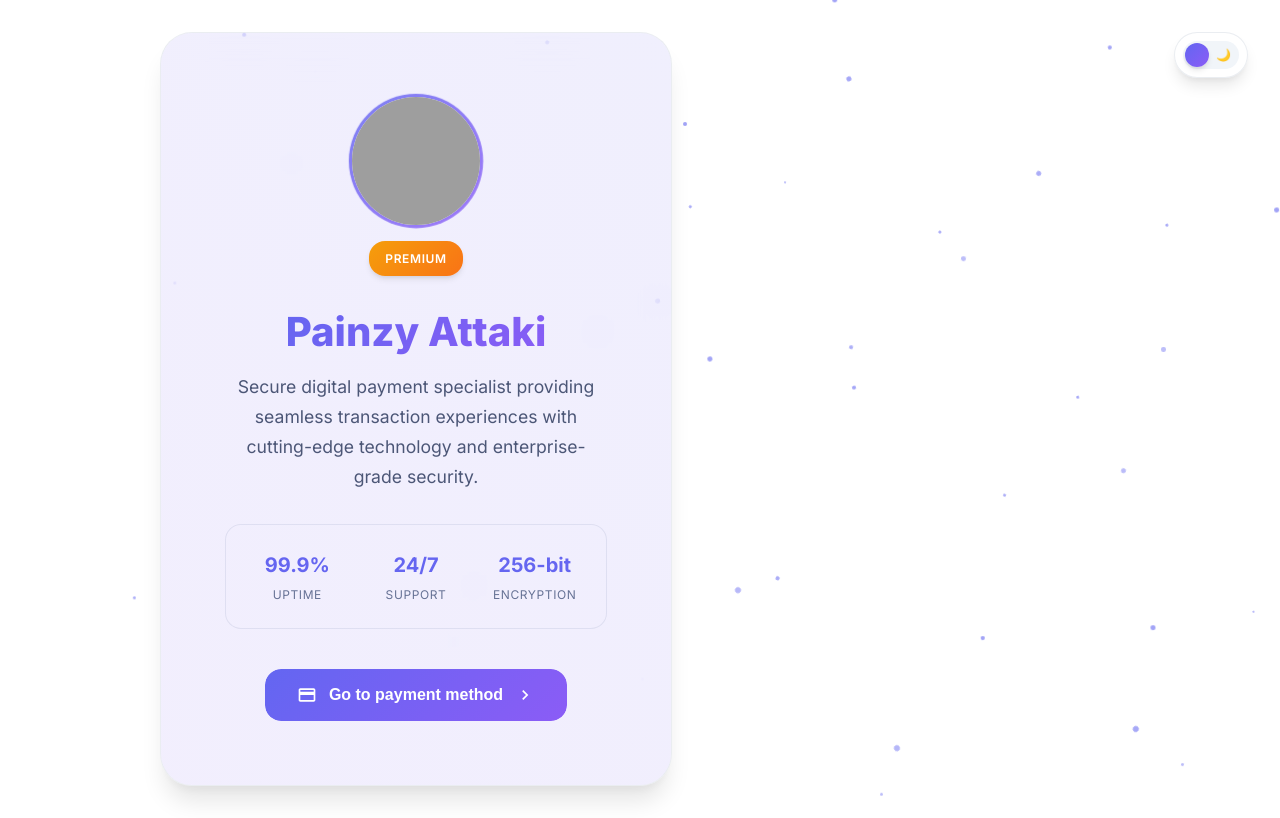
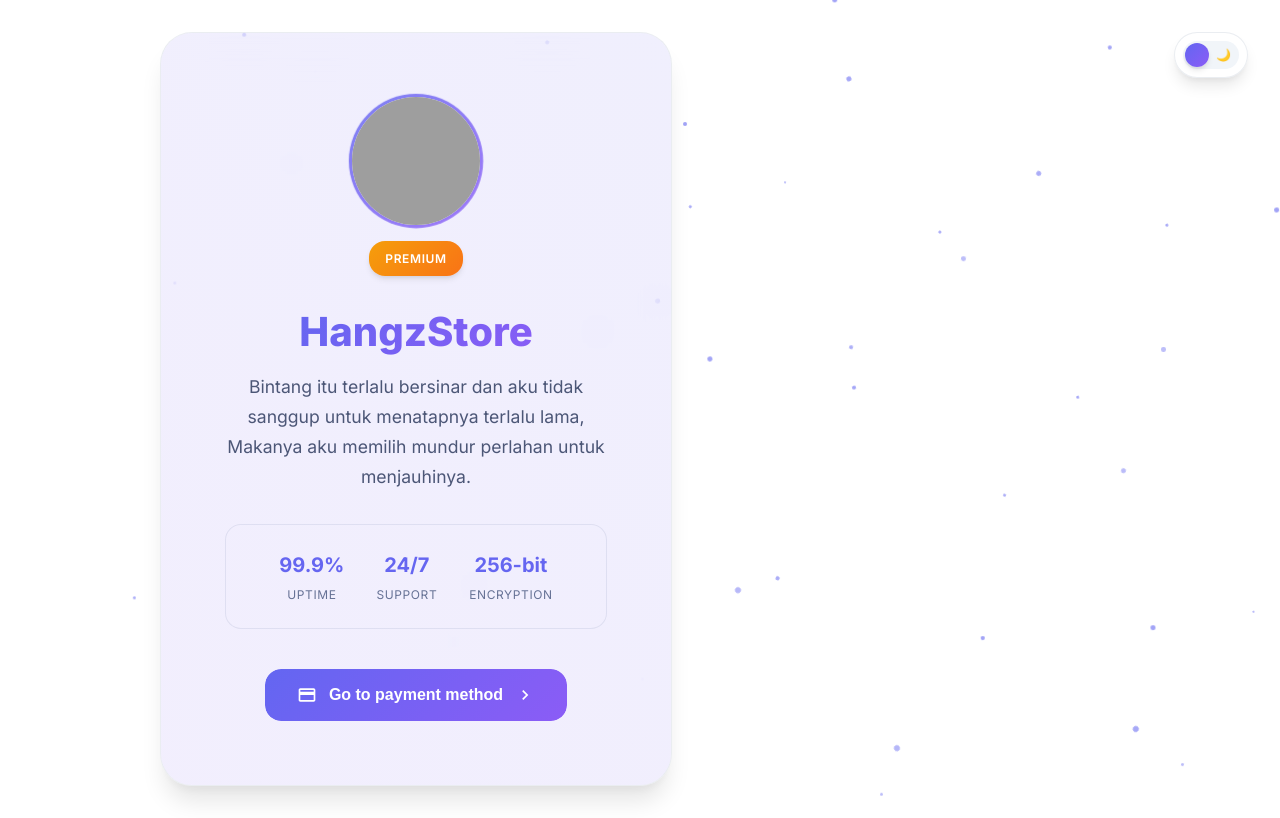
Before and after one commit to Hangzreall/Payment, a plain HTML site: page index.html in a window 1280 px wide. Shown: the top 818 px of the page. Drawn offline with Linux system fonts and the light colour scheme; grey boxes are pictures that could not be loaded.

Commit message:
Add files via upload

```diff
--- a/index.html
+++ b/index.html
@@ -30,16 +30,16 @@
                     <div class="profile-photo">
                         <div class="profile-ring"></div>
                         <div class="profile-avatar">
-                            <img src="https://files.catbox.moe/itsetz.jpg" alt="Profile Photo" class="profile-image" />
+                            <img src="https://d.uguu.se/BueWmVvq.jpg" alt="Profile Photo" class="profile-image" />
                         </div>
                     </div>
                     <div class="status-badge">Premium</div>
                 </div>
 
                 <h1 class="name">
-                    <span class="name-gradient">Painzy Attaki</span>
+                    <span class="name-gradient">HangzStore</span>
                 </h1>
-                <p class="bio">Secure digital payment specialist providing seamless transaction experiences with cutting-edge technology and enterprise-grade security.</p>
+                <p class="bio">Bintang itu terlalu bersinar dan aku tidak sanggup untuk menatapnya terlalu lama, Makanya aku memilih mundur perlahan untuk menjauhinya.</p>
 
                 <div class="stats-grid">
                     <div class="stat-item">
--- a/styles.css
+++ b/styles.css
@@ -307,9 +307,12 @@ body {
 }
 
 .stats-grid {
-  display: grid;
-  grid-template-columns: repeat(3, 1fr);
-  gap: 1.5rem;
+  display: flex;
+  justify-content: center;
+  align-items: center;
+  gap: 2rem;
+  flex-wrap: wrap;
+  text-align: center;
   margin-bottom: 2.5rem;
   padding: 1.5rem;
   background: var(--bg-glass);
```
